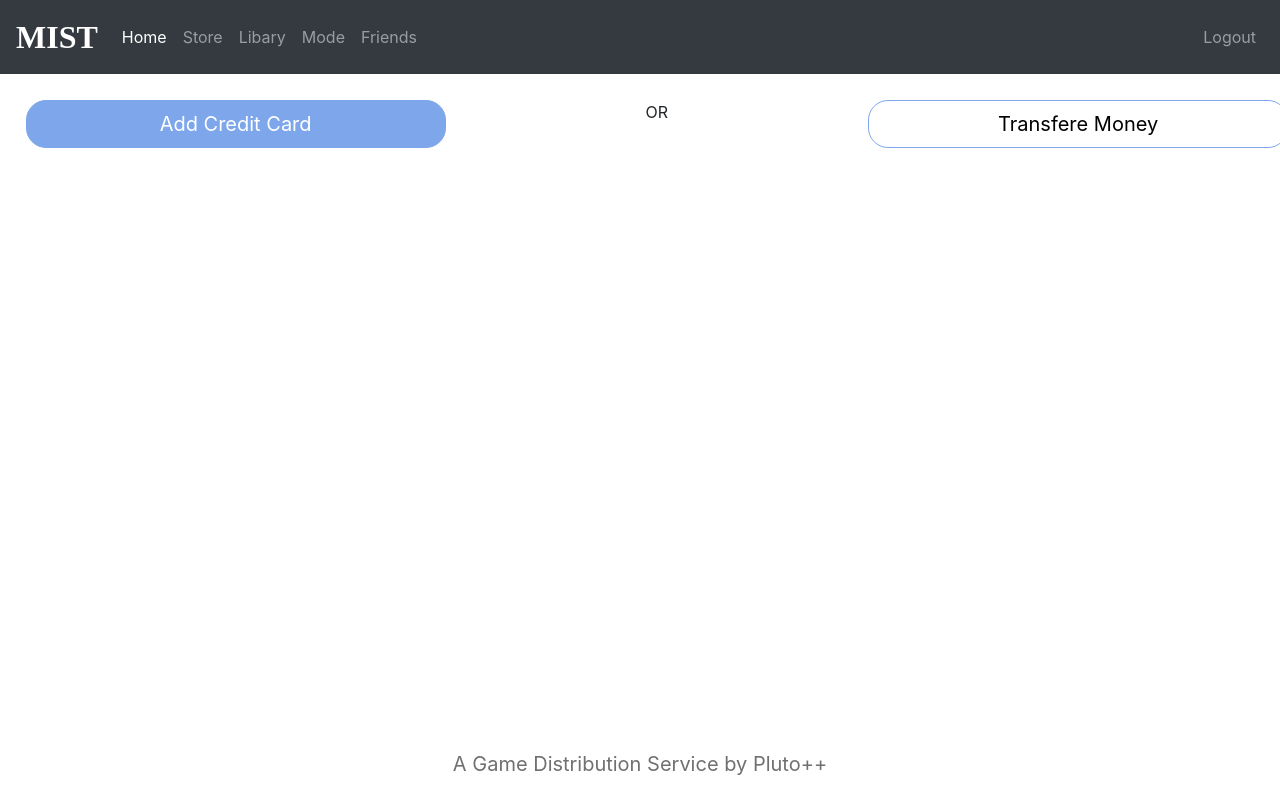
After one commit to iremyelkanat/CS353-MIST, a PHP site: page /addcreditcard.php in a window 1280 px wide. The commit adds this page. Run offline with PHP 8.4, Linux system fonts and the light colour scheme; the visitor is signed in with stand-in values (Sample User, id 1); data that the repository does not hold is empty; some libraries are stand-ins or nearby versions.

Commit message:
hello world

```diff
--- /dev/null
+++ b/Code/addcreditcard.php
@@ -0,0 +1,88 @@
+<?php
+   include("config.php");
+   session_start();
+
+   if(empty($_SESSION['a_ID']) || $_SESSION['type'] !== "user"){
+       header("location: index.php");
+       die("Redirecting to login.php");
+   }
+   ?>
+<!DOCTYPE html>
+<html>
+   <head>
+      <meta charset="utf-8"/>
+      <meta http-equiv="X-UA-Compatible" content="width=device-width, initial-scale=1.0"/>
+      <meta name="viewport" content="width=device-width, initial-scale=1.0">
+      <title>MIST - Sign Up</title>
+      <link rel="stylesheet" type="text/css" id="applicationStylesheet" href="../Assets/css/index.css"/>
+      <link href="https://fonts.googleapis.com/css?family=Karla:400,700&display=swap" rel="stylesheet">
+      <link rel="stylesheet" href="https://cdn.materialdesignicons.com/4.8.95/css/materialdesignicons.min.css">
+      <link rel="stylesheet" href="https://stackpath.bootstrapcdn.com/bootstrap/4.4.1/css/bootstrap.min.css">
+      <link href="https://maxcdn.bootstrapcdn.com/font-awesome/4.7.0/css/font-awesome.min.css" rel="stylesheet">
+      <script id="applicationScript" type="text/javascript" src="index.js"></script>
+   </head>
+   <body>
+      <div>
+      <nav class="navbar navbar-expand-lg navbar-dark bg-dark">
+         <a class="navbar-brand" style="font-weight: bold; font-size: xx-large; font-family: Avenir">MIST</a>
+         <div class="navbar-nav">
+            <a class="nav-item nav-link active">Home</a>
+            <a href="store.php" class="nav-item nav-link">Store</a>
+            <a href="library.php" class="nav-item nav-link">Libary</a>
+            <a href="mode.php" class="nav-item nav-link">Mode</a>
+            <a href="friends.php" class="nav-item nav-link">Friends</a>
+         </div>
+         <div  class="navbar-nav ml-auto">
+            <a class="nav-item nav-link" href="logout.php">Logout</a>
+         </div>
+      </nav>
+      <div class="main-div" style="display: grid; padding-left: 2%; padding-right: 2%; padding-top: 2%; padding-bottom: 1%">
+         <div style="clear: both;"></div>
+         <div style = "justify-content:space-around; display: flex; margin:auto ">
+            <div style=" margin-right: 200px ;float: left; width: 420px; text-align: left";>
+               <div class = "btn btn-primary btn-lg" style="width: 100%;
+                  background-color: rgb(126, 166, 234);
+                  border-color: rgb(126, 166, 234);
+                  border-radius: 20px">
+                  <a href="addcreditcard.php" style="text-decoration:none;color:inherit " ;><span>Add Credit Card</span></a>
+               </div>
+            </div>
+            <span> OR </span>
+            <div style=" margin-left: 200px;float: right; width: 420px; text-align: right";>
+               <div class = "btn btn-primary btn-lg" style="width: 100%;
+                  background-color: rgb(256, 256, 256);
+                  border-color: rgb(126, 166, 234);
+                  border-radius: 20px">
+                  <a href="addcreditcard.php" style="text-decoration:none;color:black " ;><span>Transfere Money</span></a>
+               </div>
+            </div>
+         </div>
+         <div style="display: grid;width:  420px; height: 250px; float: right; position: relative; text-align: center">
+         </div>
+         <div style="position: fixed;
+            left: 0;
+            bottom: 5px;
+            width: 100%;
+            text-align: center;
+            font-size: 20px;
+            color: rgba(112,112,112,1);">
+            <p>A Game Distribution Service by Pluto++</p>
+         </div>
+      </div>
+      <script type="text/javascript">
+         function checkEmptyAndLogin() {
+             let fullNameVal = document.getElementById("full-name").value;
+             let nickNameVal = document.getElementById("nick-name").value;
+             let emailVal = document.getElementById("email").value;
+             let passwordVal = document.getElementById("password").value;
+             let phoneNumberVal = document.getElementById("phone-number").value;
+             if (fullNameVal === "" || passwordVal === "" || nickNameVal === "" || emailVal === "" | phoneNumberVal === "") {
+                 alert("Make sure to fill all fields!");
+             }
+             else {
+                 let form = document.getElementById("login-form").submit();
+             }
+         }
+      </script>
+   </body>
+</html>
```
Also changed, not shown: Code/userhome.php (+8 -2 lines).
